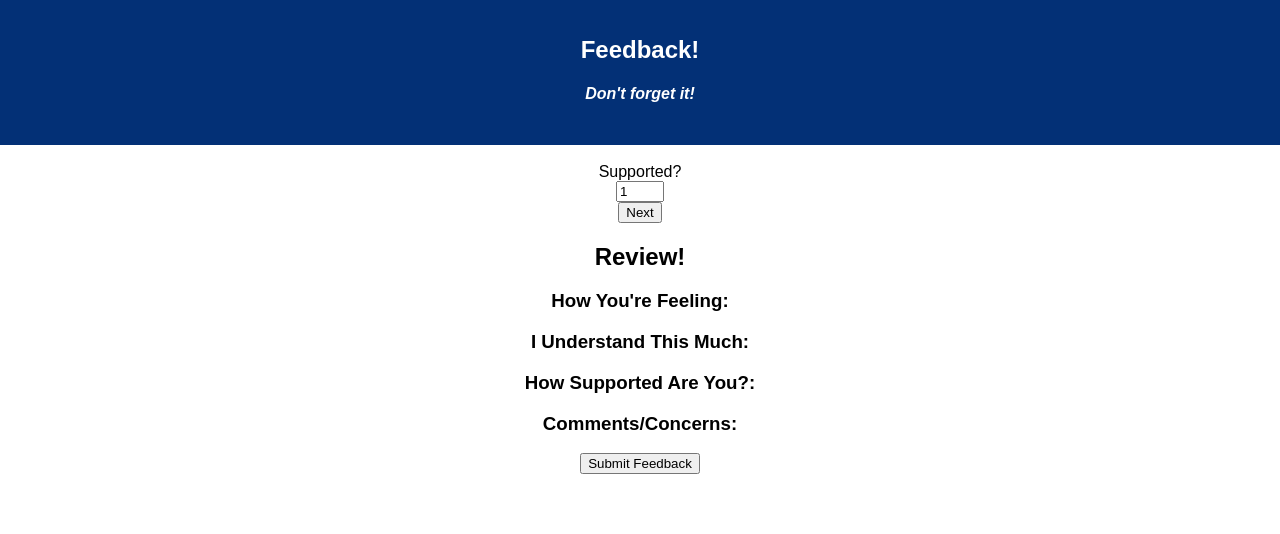
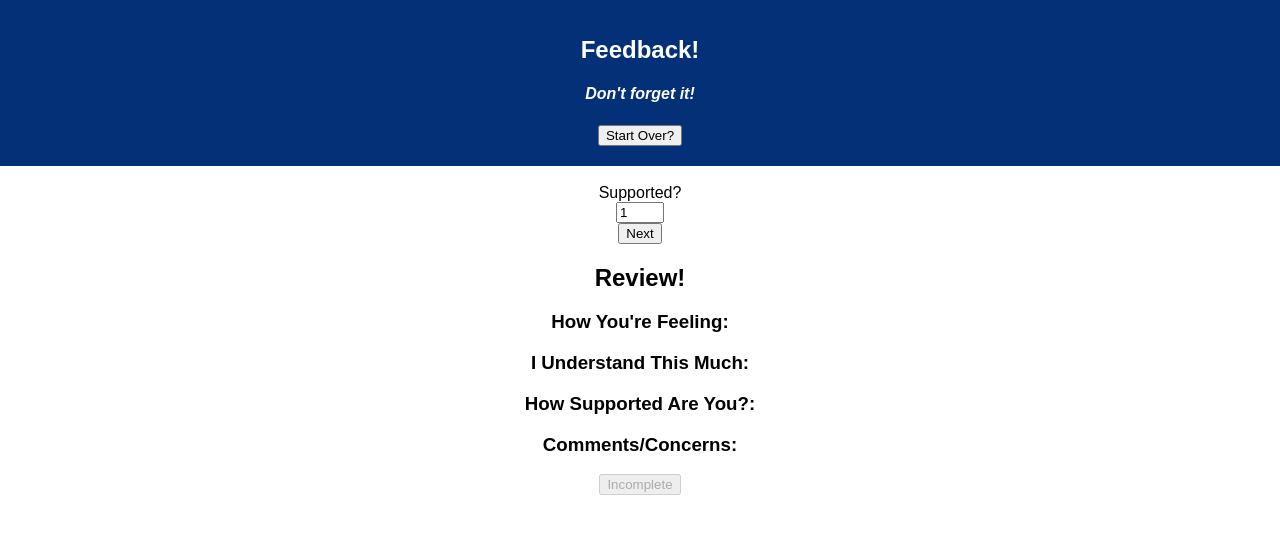
Before and after one commit to KaetiG/redux-feedback, a React (Create React App) app: page /#/support in a window 1280 px wide. Shown: the top 534 px of the page. Built offline with nearby package versions, Linux system fonts and the light colour scheme.

Commit message:
Create Header component with start over button that clears redux state when clicked

```diff
--- a/src/components/App/App.js
+++ b/src/components/App/App.js
@@ -1,6 +1,7 @@
 import React, { Component } from 'react';
 //import axios from 'axios';
 import './App.css';
+import Header from '../Header/Header'
 import Home from '../Home/Home'
 import Feelings from '../Feelings/Feelings'
 import Understanding from '../Understanding/Understanding'
@@ -16,10 +17,7 @@ class App extends Component {
     return (
       <Router>
       <div className="App">
-        <header className="App-header">
-          <h1 className="App-title">Feedback!</h1>
-          <h4><i>Don't forget it!</i></h4>
-        </header>
+        <Header />
         <br />
 
         {/* ROUTES TO COMPONENTS/PAGES */}
--- /dev/null
+++ b/src/components/Header/Header.js
@@ -0,0 +1,26 @@
+import React, { Component } from 'react';
+import { connect } from 'react-redux';
+import { withRouter } from 'react-router';
+
+class Header extends Component {
+handleStartOver = () => {
+    this.props.dispatch({ type: 'CLEAR_FEEDBACK' })
+    this.props.history.push('/');
+}
+
+    render() {
+        return (
+            <header className="App-header">
+                <h1 className="App-title">Feedback!</h1>
+                <h4><i>Don't forget it!</i></h4>
+                <button onClick={this.handleStartOver}>Start Over?</button>
+            </header>
+        )
+    }
+}
+
+const mapReduxStateToProps = (reduxState) => ({
+    reduxState: reduxState,
+})
+
+export default withRouter(connect(mapReduxStateToProps)(Header));
--- a/src/components/ReviewView/ReviewView.js
+++ b/src/components/ReviewView/ReviewView.js
@@ -5,6 +5,7 @@ import { withRouter } from 'react-router';
 
 
 class ReviewView extends Component {
+
     handleSubmit = () => {
         //POST ROUTE
         axios({
@@ -28,7 +29,19 @@ class ReviewView extends Component {
                 <h3>I Understand This Much: {this.props.reduxState.feedbackReducer.understanding}</h3>
                 <h3>How Supported Are You?: {this.props.reduxState.feedbackReducer.support}</h3>
                 <h3>Comments/Concerns: {this.props.reduxState.feedbackReducer.comments}</h3>
-                <button onClick={this.handleSubmit}>Submit Feedback</button>
+
+                {this.props.location.pathname === '/feelings'
+                || this.props.location.pathname === '/understanding'
+                || this.props.location.pathname === '/support'
+                || this.props.location.pathname === '/comments' ?
+                    <>
+                        <button disabled>Incomplete</button>
+                    </>
+                    :
+                    <>
+                        <button onClick={this.handleSubmit}>Submit</button>
+                    </>
+                }
 
             </>
         )
--- a/src/index.js
+++ b/src/index.js
@@ -34,7 +34,7 @@ registerServiceWorker();
 ///////////TO DO////////////
 //make new review component -DONE
 //---fine tune it------//////
-////////ternary^^^^
+////////ternary^^^^ ----DONE
 //make radio buttons
 //style with css or material UI
 //comment out code
```
